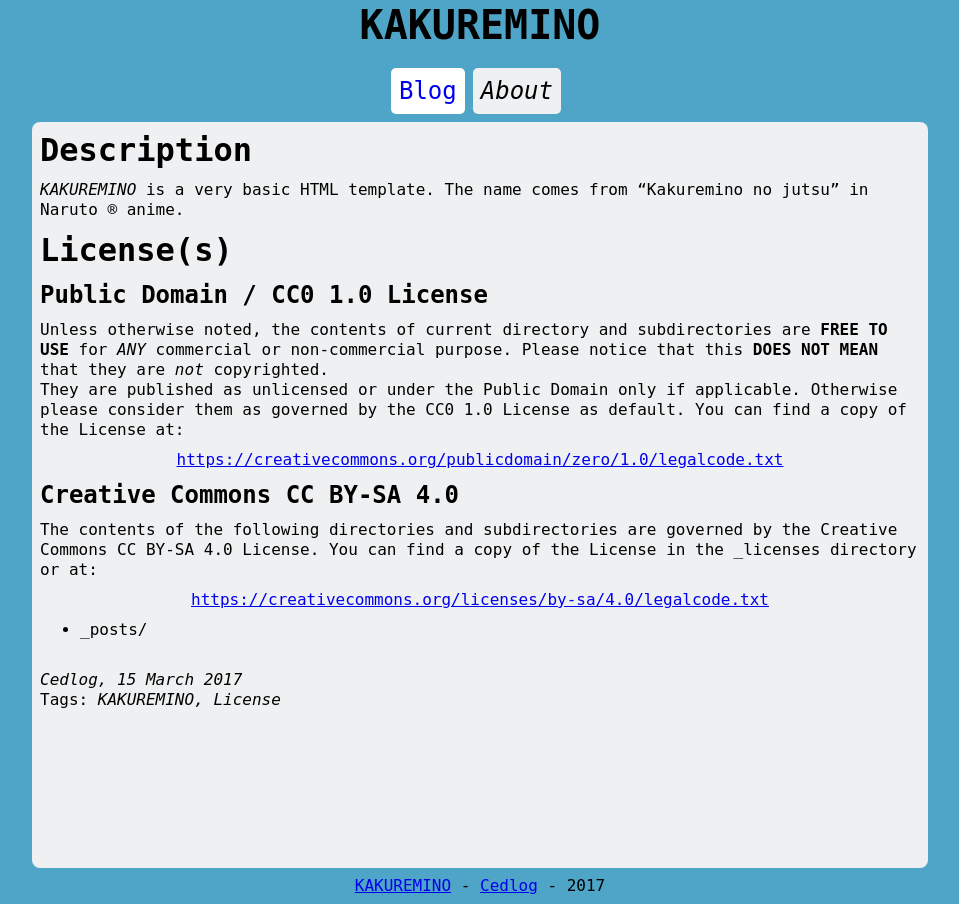
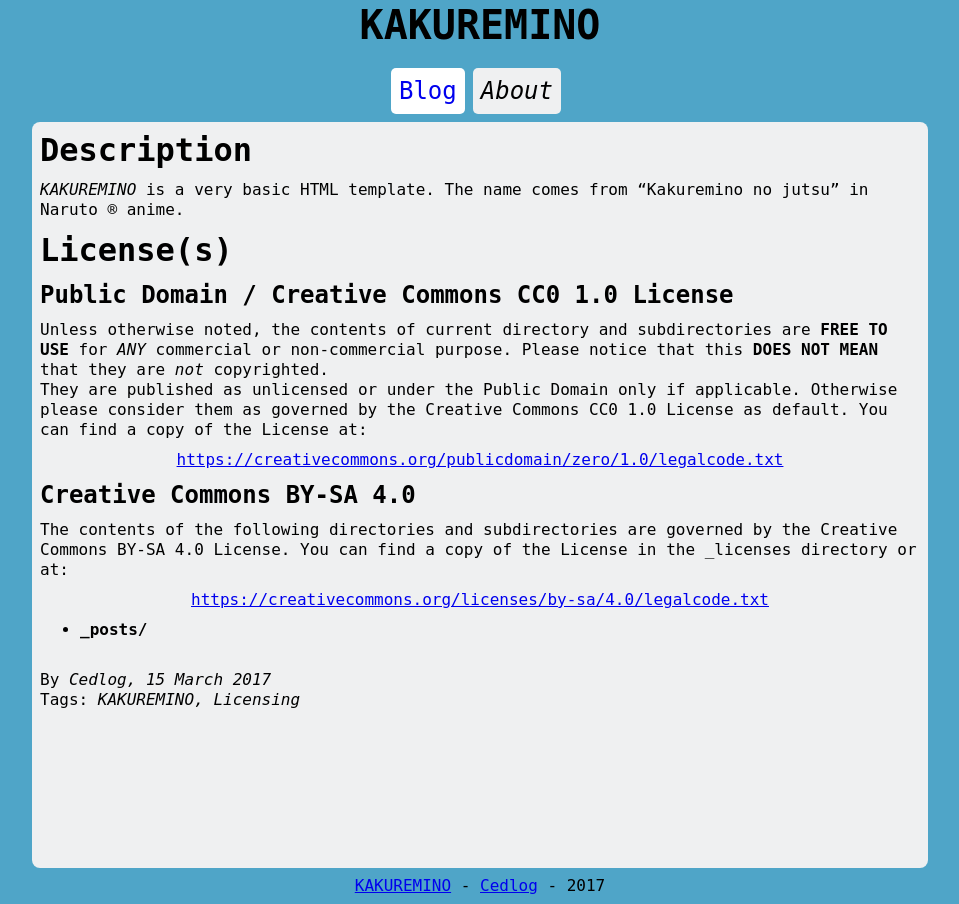
Before and after one commit to cedafter/KAKUREMINO, a Jekyll site: the page built from index.md, in a window 1280 px wide. Shown: the whole page, without its empty margins (160-1119 px from the left). Built offline with Jekyll 4.4.1, drawn with Linux system fonts in a browser that asks for light colours; our own code applies the rules of GitHub Pages for plain Markdown files.

Commit message:
Updated licensing terms and contents

```diff
--- a/_config.yml
+++ b/_config.yml
@@ -12,6 +12,10 @@
 description: "KAKUREMINO is a very basic HTML template
 created by Cedlog and powered by Jekyll"
 
+author_license: "CC BY-SA 4.0"
+author_license_url:
+ "https://creativecommons.org/licenses/by-sa/4.0/legalcode.txt"
+
 # Note: Github Pages only supports Kramdown !
 markdown: kramdown
 kramdown:
--- a/_layouts/default.html
+++ b/_layouts/default.html
@@ -14,13 +14,17 @@
         {{ content }}
         <p><!-- Content separator (temporary) --><br></p>
         <p>
-          <em>{{ page.author}}, {{ page.date | date: "%-d %B %Y"}}</em>
+          By <em>{{ page.author}}, {{ page.date | date: "%-d %B %Y"}}</em>
           <br>
           Tags: <em>{{ page.tags | join: ', ' }}</em>
-          <!--
-          {% for tag in page.tags %}<em>{{ tag }}</em>
-          {% endfor %}
-        -->
+          {% if page.copyright == 1 %}
+          <br>
+          Copyright {{ page.author}},
+          <a href="{{ site.author_license_url }}">
+            {{ site.author_license }}<!--
+              DON'T display or include extra spaces in link text !
+          --></a>
+          {% endif %}
         </p>
       </article>
     </main>
--- a/index.md
+++ b/index.md
@@ -3,7 +3,7 @@
 author: Cedlog
 date: 2017-03-15T20:00:00Z+01:00
 # Tags
-tags: [KAKUREMINO, License]
+tags: [KAKUREMINO, Licensing]
 # Menu items: Blog, About
 item_1_active:
 item_2_active: 1
@@ -18,7 +18,7 @@
 # License(s)
 {:.chapter}
 
-## Public Domain / CC0 1.0 License
+## Public Domain / Creative Commons CC0 1.0 License
 {:.title}
 
 Unless otherwise noted, the contents of current directory and subdirectories
@@ -26,21 +26,21 @@
 Please notice that this **DOES NOT MEAN** that they are *not* copyrighted.
 They are published as unlicensed or under the Public Domain
 only if applicable.
-Otherwise please consider them as governed by the CC0 1.0 License as default.
-You can find a copy of the License at:
+Otherwise please consider them as governed by the Creative Commons
+CC0 1.0 License as default. You can find a copy of the License at:
 
 [https://creativecommons.org/publicdomain/zero/1.0/legalcode.txt](
 https://creativecommons.org/publicdomain/zero/1.0/legalcode.txt)
 {:.line--centered}
 
-## Creative Commons CC BY-SA 4.0
+## Creative Commons BY-SA 4.0
 
 The contents of the following directories and subdirectories are
-governed by the Creative Commons CC BY-SA 4.0 License.
+governed by the Creative Commons BY-SA 4.0 License.
 You can find a copy of the License in the _licenses directory or at:
 
 [https://creativecommons.org/licenses/by-sa/4.0/legalcode.txt](
 https://creativecommons.org/licenses/by-sa/4.0/legalcode.txt)
 {:.line--centered}
 
-* _posts/
+* **_posts/**
```
Also changed, not shown: _layouts/posts.html (+5 -4 lines), LICENSE.md.
